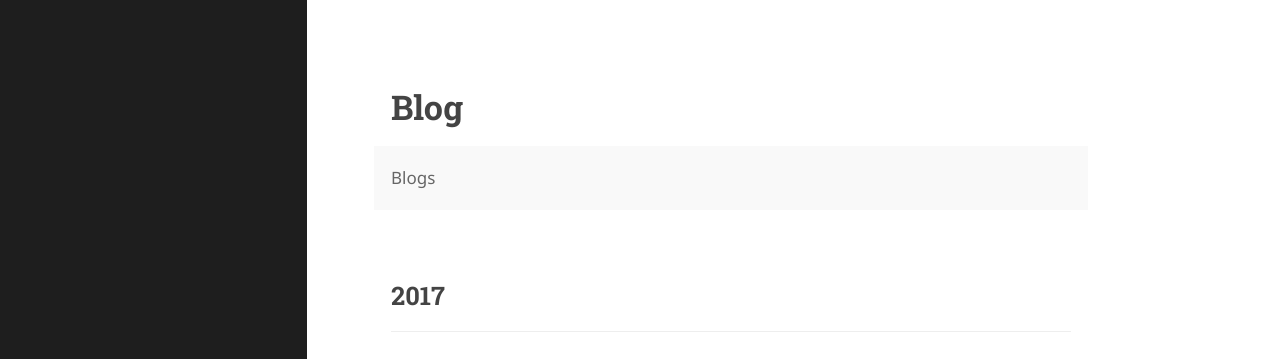
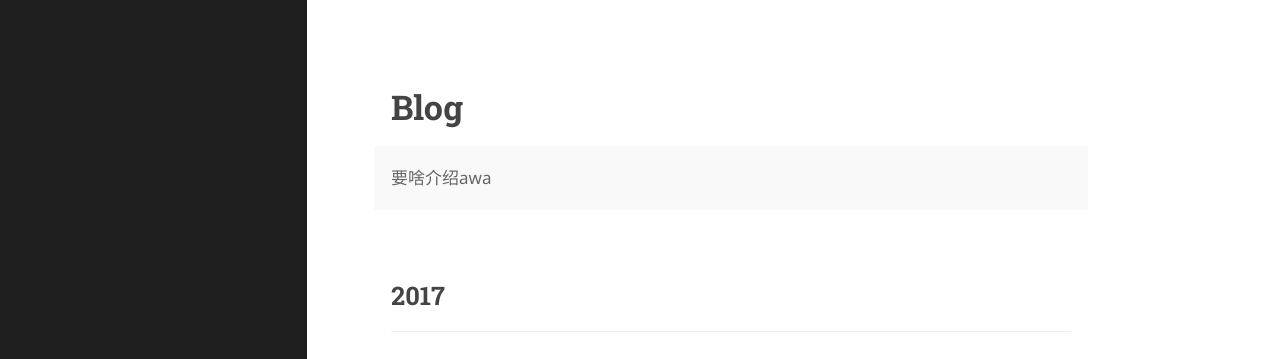
Before and after one commit to lshub2010/lshub2010.github.io, a Jekyll site: the page built from _featured_tags/test.md, in a window 1280 px wide and 900 px high. Shown: the top 359 px of the window. Built offline with Jekyll 4.4.1, drawn with Linux system fonts in a browser that asks for light colours; some web fonts are replaced.

Commit message:
Update test.md

```diff
--- a/_featured_tags/test.md
+++ b/_featured_tags/test.md
@@ -5,7 +5,7 @@ slug: blog
 menu: true
 order: 3
 description: >
-  Blogs
+  要啥介绍awa
 accent_color: '#268bd2'
 accent_image:
   background: '#202020'
```
